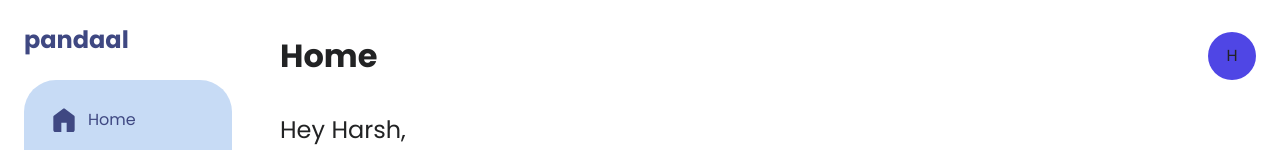
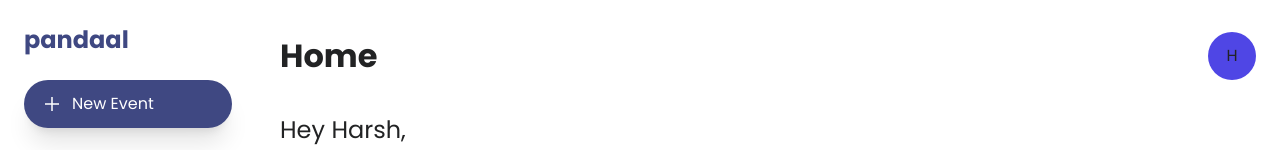
Before and after one commit to FlamingArch/pandaal, a Next.js app: page / in a window 1280 px wide. Shown: the top 150 px of the page. Built offline with nearby package versions, Linux system fonts and the light colour scheme; no server answers; the database is empty.

Commit message:
Add Event Modal in PageHome

```diff
--- a/pages/index.js
+++ b/pages/index.js
@@ -3,6 +3,7 @@ import PageBookings from "./bookings";
 import PageFavourites from "./favourites";
 import PageNotifications from "./notifications";
 import PageHome from "./_home";
+import PageNewEvent from "./newevent";
 import Logo from "../fragments/Logo";
 import { useRef, useState } from "react";
 
@@ -16,29 +17,29 @@ import {
   IconNotifications,
 } from "../legacy/components/Icons";
 import FirebaseIntegration from "../fragments/Firebase";
-
-const navigationItems = [
-  {
-    icon: IconHome,
-    label: "Home",
-  },
-  {
-    icon: IconFavorites,
-    label: "Favourites",
-  },
-  {
-    icon: IconBookings,
-    label: "Bookings",
-  },
-  {
-    icon: IconNotifications,
-    label: "Notifications",
-  },
-];
+import { Modal } from "../legacy/components";
 
 export default function Home() {
   const [newScreenVisible, setNewScreenVisible] = useState(false);
   const scaffoldRef = useRef(null);
+  const actionButton = (
+    <div
+      className="flex gap-2 px-4 py-3 text-white transition-colors rounded-full shadow-xl cursor-pointer hover:bg-primary-light place-items-center bg-primary transition-200 hidden-desktop"
+      onClick={() => setNewScreenVisible(true)}
+    >
+      <IconAdd className="w-6 h-6 fill-white" />
+      New Event
+    </div>
+  );
+  const actionButtonDesktop = (
+    <div
+      className="flex gap-2 px-4 py-3 text-white transition-colors rounded-full shadow-xl cursor-pointer hover:bg-primary-light place-items-center bg-primary transition-200 hidden-mobile"
+      onClick={() => setNewScreenVisible(true)}
+    >
+      <IconAdd className="w-6 h-6 fill-white" />
+      New Event
+    </div>
+  );
 
   return (
     <Navigation.Provider>
@@ -46,6 +47,8 @@ export default function Home() {
         <AppHead />
         <Scaffold
           logo={<Logo.Text className="hidden-mobile" />}
+          dim={newScreenVisible}
+          leading={actionButtonDesktop}
           middle={
             <Navigation.Bar style="navigation">
               <Navigation.Item Icon={IconHome} label="Home" />
@@ -56,12 +59,15 @@ export default function Home() {
           }
         >
           <Navigation.View>
-            <PageHome />
+            <PageHome actionButton={actionButton} />
             <PageFavourites />
             <PageBookings />
             <PageNotifications />
           </Navigation.View>
         </Scaffold>
+        <Modal isPresented={newScreenVisible}>
+          <PageNewEvent backFunction={() => setNewScreenVisible(false)} />
+        </Modal>
       </FirebaseIntegration.Provider>
     </Navigation.Provider>
   );
```
Also changed, not shown: components/dist/Scaffold.js, components/dist/Scaffold.module.scss.
